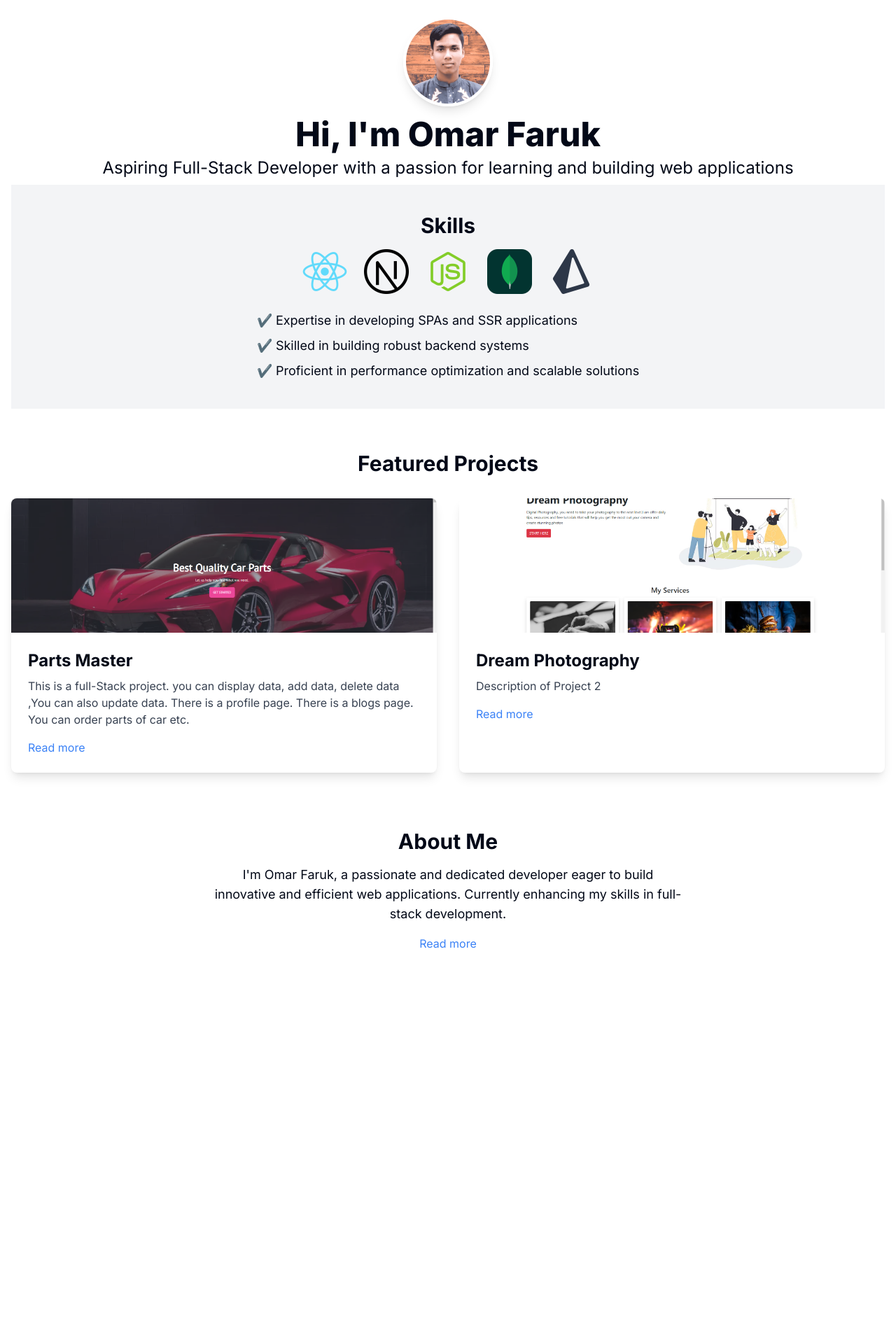
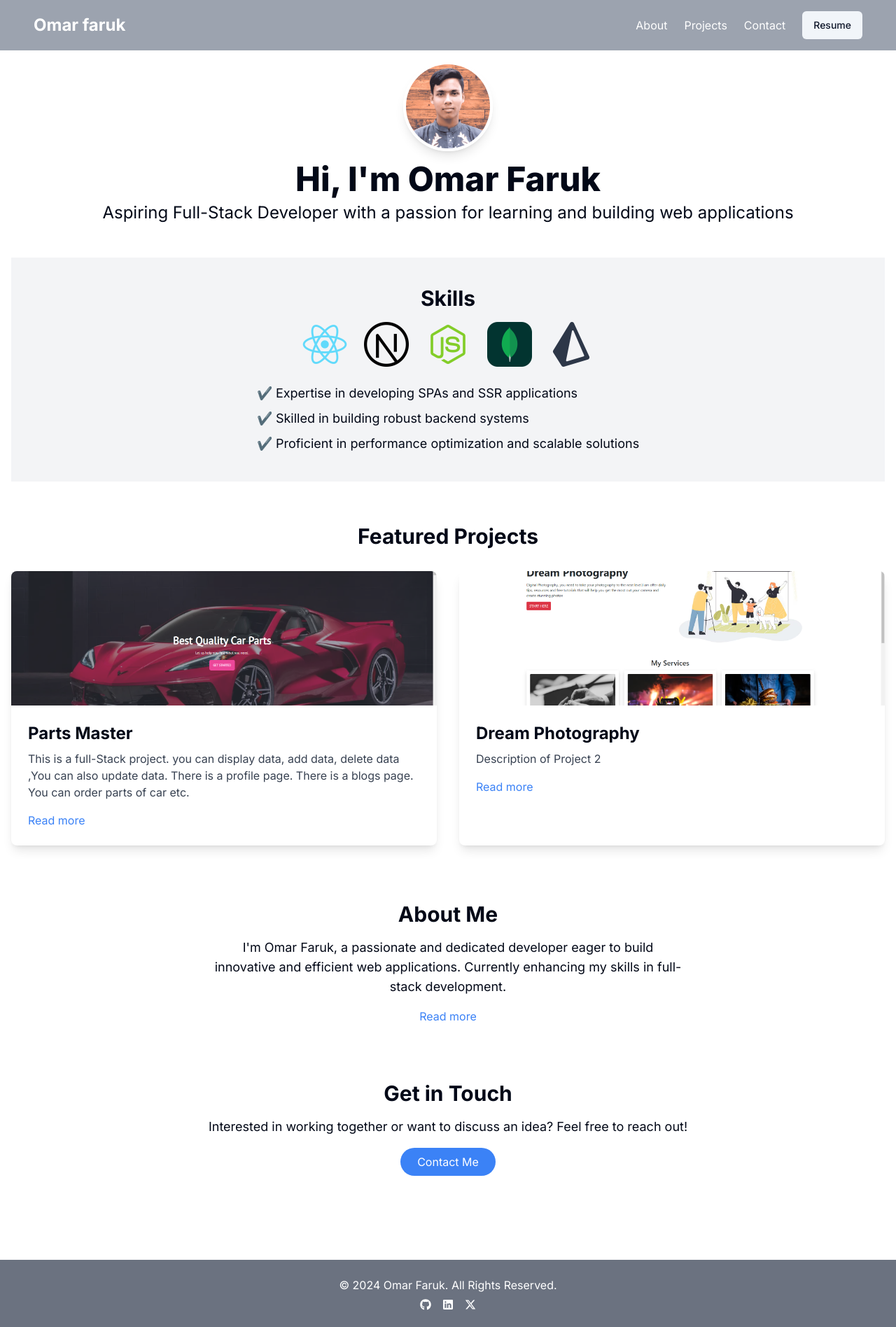
Before and after one commit to omarfaruktaj/My-Portfolio, a Next.js app: page / in a window 1280 px wide. Shown: the whole page at 70% size. Before the commit the page ends 1416 px from the top, so only its background shows below. Built offline with nearby package versions, Linux system fonts and the light colour scheme.

Commit message:
Add:Added navbar and footer  section

```diff
--- a/package.json
+++ b/package.json
@@ -16,6 +16,7 @@
     "next": "14.2.3",
     "react": "^18",
     "react-dom": "^18",
+    "react-icons": "^5.2.1",
     "tailwind-merge": "^2.3.0",
     "tailwindcss-animate": "^1.0.7"
   },
--- a/src/app/layout.tsx
+++ b/src/app/layout.tsx
@@ -2,6 +2,8 @@ import type { Metadata } from "next";
 import { Inter as FontSans } from "next/font/google";
 import "./globals.css";
 import { cn } from "@/lib/utils";
+import Navbar from "@/components/layout/navbar";
+import Footer from "@/components/layout/footer";
 
 const fontSans = FontSans({
   subsets: ["latin"],
@@ -25,7 +27,9 @@ export default function RootLayout({
           fontSans.variable
         )}
       >
+        <Navbar />
         {children}
+        <Footer />
       </body>
     </html>
   );
--- a/src/app/page.tsx
+++ b/src/app/page.tsx
@@ -1,15 +1,17 @@
-import AboutHome from "@/components/ui/home/about-home";
-import Hero from "@/components/ui/home/hero";
-import Projects from "@/components/ui/home/projects";
-import Skills from "@/components/ui/home/skills";
+import AboutHome from "@/components/home/about-home";
+import ContactHome from "@/components/home/contact-home";
+import Hero from "@/components/home/hero";
+import Projects from "@/components/home/projects";
+import Skills from "@/components/home/skills";
 
 export default function Home() {
   return (
-    <main className="container mx-auto p-4">
+    <main className="container mx-auto p-4 py-20">
       <Hero />
       <Skills />
       <Projects />
       <AboutHome />
+      <ContactHome />
     </main>
   );
 }
--- a/src/components/ui/home/contact-home.tsx
+++ b/src/components/home/contact-home.tsx
@@ -3,7 +3,7 @@ import React from "react";
 
 export default function ContactHome() {
   return (
-    <section className="contact text-center py-10 bg-gradient-to-r from-blue-500 to-green-400 text-white">
+    <section className="contact text-center py-10 ">
       <h2 className="text-3xl font-bold">Get in Touch</h2>
       <p className="mt-4 text-lg">
         Interested in working together or want to discuss an idea? Feel free to
--- a/src/components/ui/home/hero.tsx
+++ b/src/components/home/hero.tsx
@@ -2,7 +2,7 @@ import Image from "next/image";
 
 export default function Hero() {
   return (
-    <section className="hero text-center py-2">
+    <section className="hero text-center py-2 mb-10">
       <Image
         src="/omarfaruk.jpg"
         height="600"
--- /dev/null
+++ b/src/components/layout/footer.tsx
@@ -0,0 +1,34 @@
+import { FaGithub } from "react-icons/fa";
+import { FaXTwitter } from "react-icons/fa6";
+import { IoLogoLinkedin } from "react-icons/io5";
+
+export default function Footer() {
+  return (
+    <footer className="bg-gray-500 text-white text-center py-6">
+      <p>&copy; {new Date().getFullYear()} Omar Faruk. All Rights Reserved.</p>
+      <div className="flex justify-center space-x-4 mt-2">
+        <a
+          href="https://github.com/your-github"
+          target="_blank"
+          rel="noopener noreferrer"
+        >
+          <FaGithub />
+        </a>
+        <a
+          href="https://linkedin.com/in/your-linkedin"
+          target="_blank"
+          rel="noopener noreferrer"
+        >
+          <IoLogoLinkedin />
+        </a>
+        <a
+          href="https://twitter.com/your-twitter"
+          target="_blank"
+          rel="noopener noreferrer"
+        >
+          <FaXTwitter />
+        </a>
+      </div>
+    </footer>
+  );
+}
--- /dev/null
+++ b/src/components/layout/navbar.tsx
@@ -0,0 +1,41 @@
+"use client";
+
+import Link from "next/link";
+import React from "react";
+import { Button } from "../ui/button";
+
+export default function Navbar() {
+  const handleDownload = () => {
+    const pdfUrl = "/resume/omar-faruk-resume.pdf";
+    const downloadAnchorNode = document.createElement("a");
+    downloadAnchorNode.href = pdfUrl;
+    downloadAnchorNode.download = "omar-resume.pdf";
+    document.body.appendChild(downloadAnchorNode);
+    downloadAnchorNode.click();
+    document.body.removeChild(downloadAnchorNode);
+  };
+
+  return (
+    <nav className="bg-gray-400 p-4 fixed w-full ">
+      <div className="container mx-auto flex justify-between items-center">
+        <div className="text-white text-2xl font-bold">
+          <Link href="/">Omar faruk</Link>
+        </div>
+        <div className="flex items-center space-x-6">
+          <Link href="/about" className="text-white hover:text-gray-300">
+            About
+          </Link>
+          <Link href="/projects" className="text-white hover:text-gray-300">
+            Projects{" "}
+          </Link>
+          <Link href="/contact" className="text-white hover:text-gray-300">
+            Contact{" "}
+          </Link>
+          <Button variant="secondary" onClick={handleDownload}>
+            Resume
+          </Button>
+        </div>
+      </div>
+    </nav>
+  );
+}
```
Also changed, not shown: src/components/home/about-home.tsx (renamed from src/components/ui/home/about-home.tsx), src/components/home/projects.tsx (renamed from src/components/ui/home/projects.tsx), src/components/home/skills.tsx (renamed from src/components/ui/home/skills.tsx), 2 other files (tests, documents, lock files or other folders).
